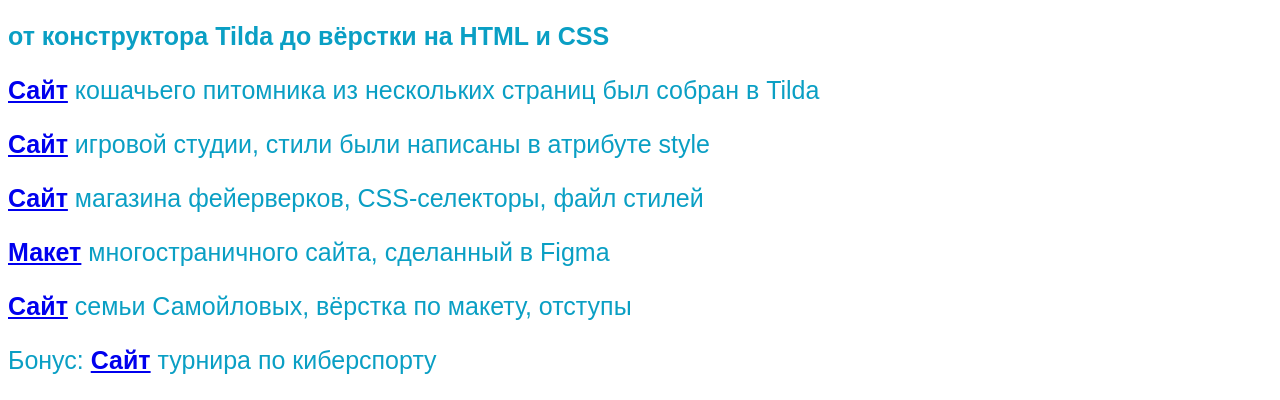
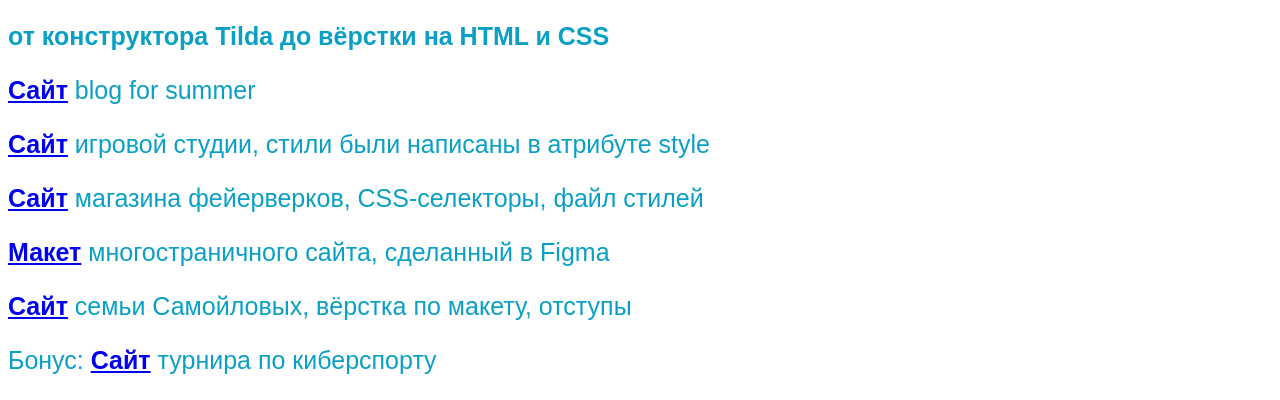
Before and after one commit to kira2222dmitrenko/Portfolio, a plain HTML site: page my work.html in a window 1280 px wide. Shown: the part 411-811 px from the top of the page. Drawn offline with Linux system fonts and the light colour scheme.

Commit message:
Update my work.html

```diff
--- a/my work.html
+++ b/my work.html
@@ -17,7 +17,7 @@
       </nav>
       <h1>Мои сайты</h1>
       <p class="text-big"><b>от конструктора Tilda до вёрстки на HTML и CSS</b></p>
-      <p><a class="link-text" href="http://cat-home-with-love.tilda.ws/"><b>Сайт</b></a> кошачьего питомника из нескольких страниц был собран в Tilda</p>
+      <p><a class="link-text" href="https://kira2222dmitrenko.github.io/blogsummer-/"><b>Сайт</b></a> blog for summer</p>
         <p><a class="link-text" href="https://kurs-ss-vilboa.github.io/-3-4-/"><b>Сайт</b></a> игровой студии, стили были написаны в атрибуте style</p>
         <p><a class="link-text" href="https://nadvilboa.github.io/4-4-1/"><b>Сайт</b></a> магазина фейерверков, CSS-селекторы, файл стилей</p>
       <p><a class="link-text" href="https://www.figma.com/file/yJ5xvz8KVMHojc2Z0R4Yh1/%D0%BC5%D1%834-%D0%BF%D1%80%D0%BE%D0%B5%D0%BA%D1%82?node-id=0%3A1"><b>Макет</b></a> многостраничного сайта, сделанный в Figma</p>
```
